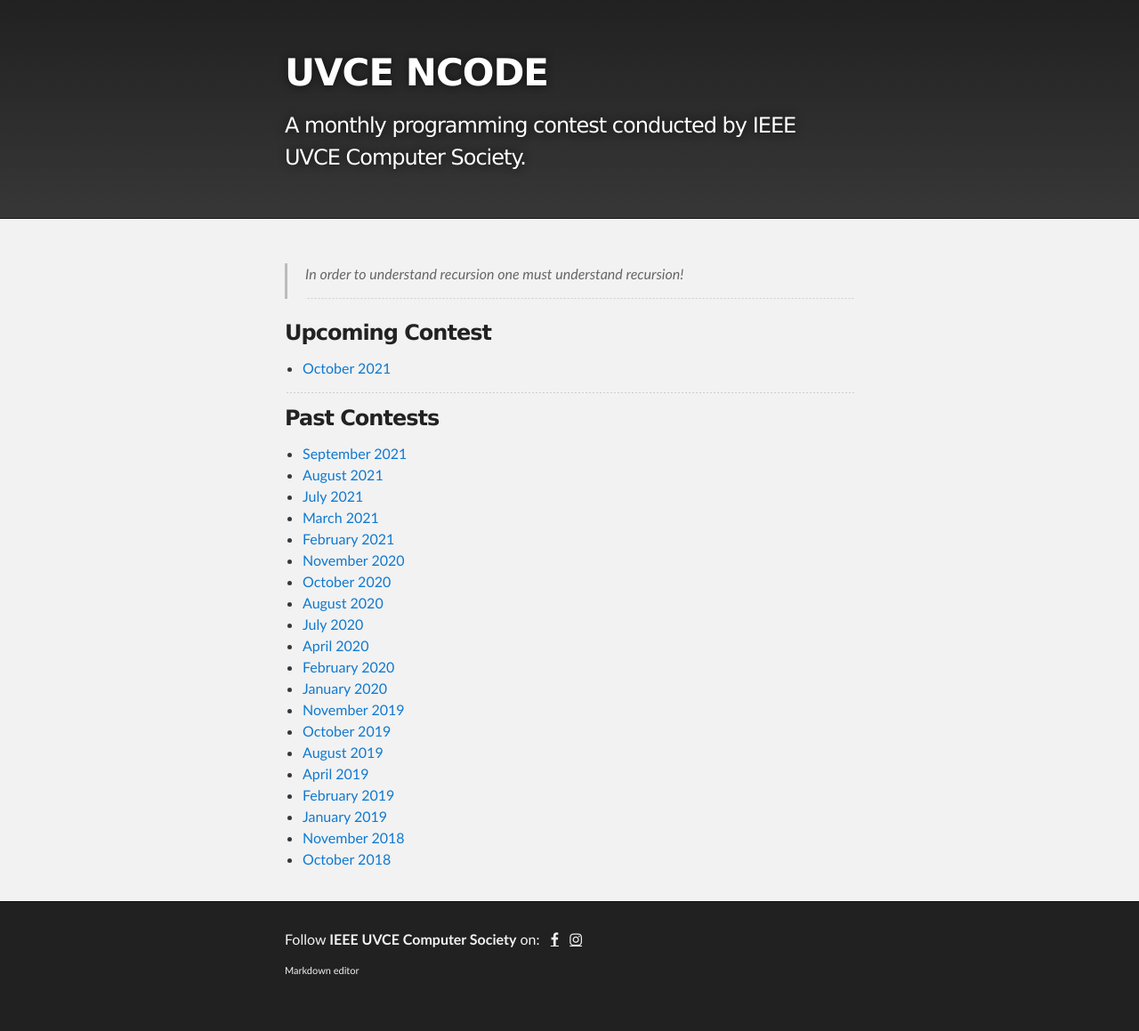
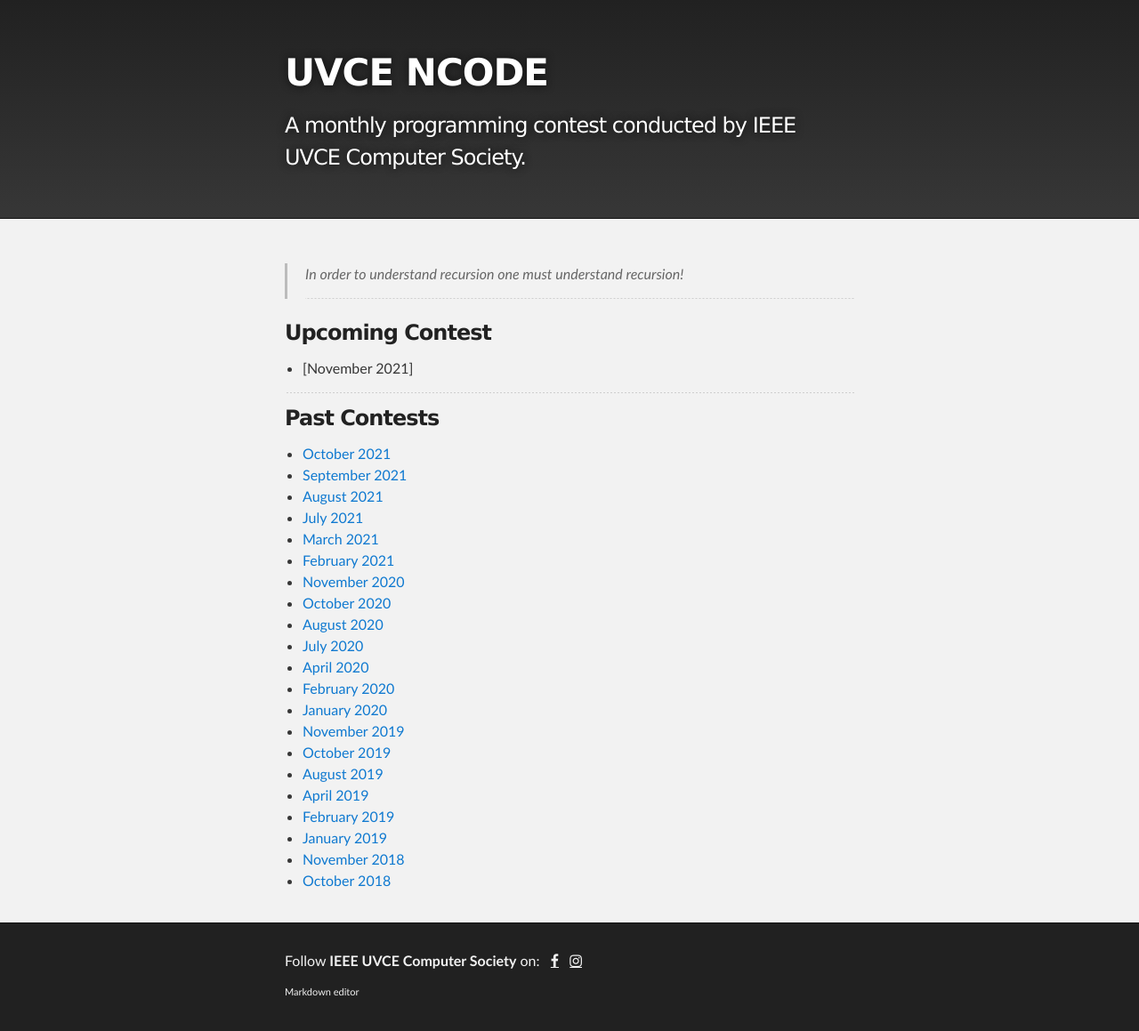
Before and after one commit to ieee-uvce-cs/ncode, a Jekyll site: the page built from index.md, in a window 1280 px wide. Shown: the whole page at 89% size. Built offline with Jekyll 4.4.1, drawn with Linux system fonts in a browser that asks for light colours; before the commit the page ends 1135 px from its top, so only the background shows below that.

Commit message:
october editorials

```diff
--- a/index.md
+++ b/index.md
@@ -6,11 +6,12 @@ layout: default
 * * *
 
 ### Upcoming Contest
-- [October 2021](https://www.hackerrank.com/uvce-ncode-october-2021)
+- [November 2021]
 
 * * *
 
 ### Past Contests
+- [October 2021](./editorials/October-2021/index.html)
 - [September 2021](./editorials/September-2021/index.html)
 - [August 2021](./editorials/August-2021/index.html)
 - [July 2021](./editorials/July-2021/index.html)
```
